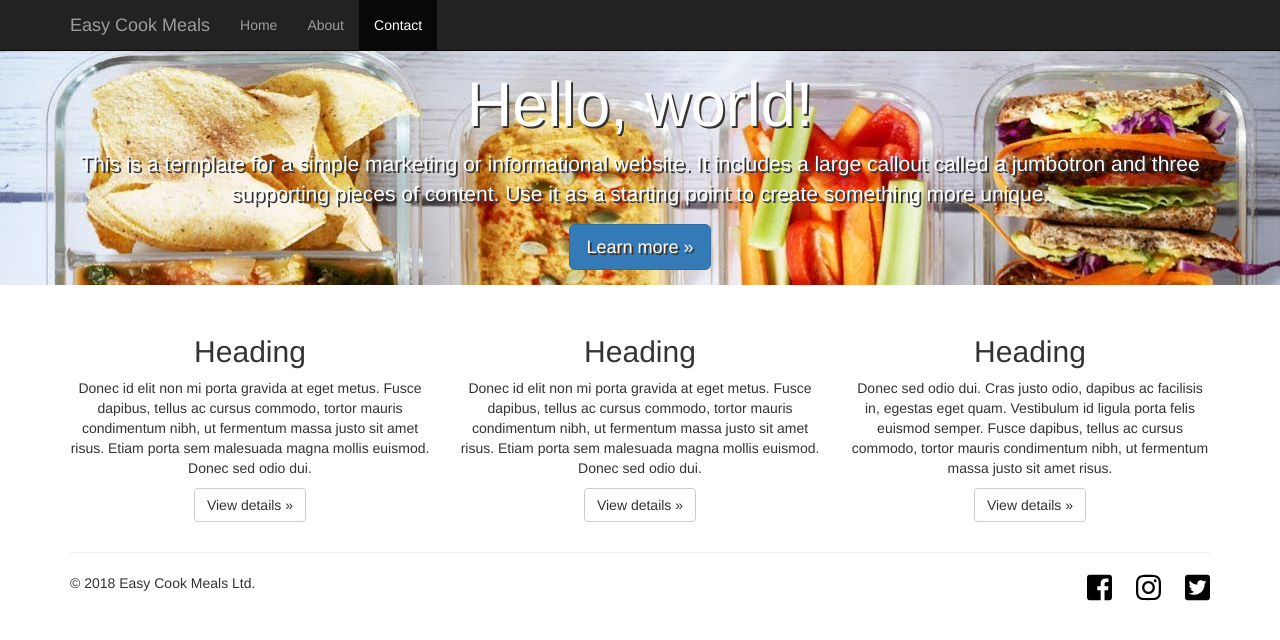
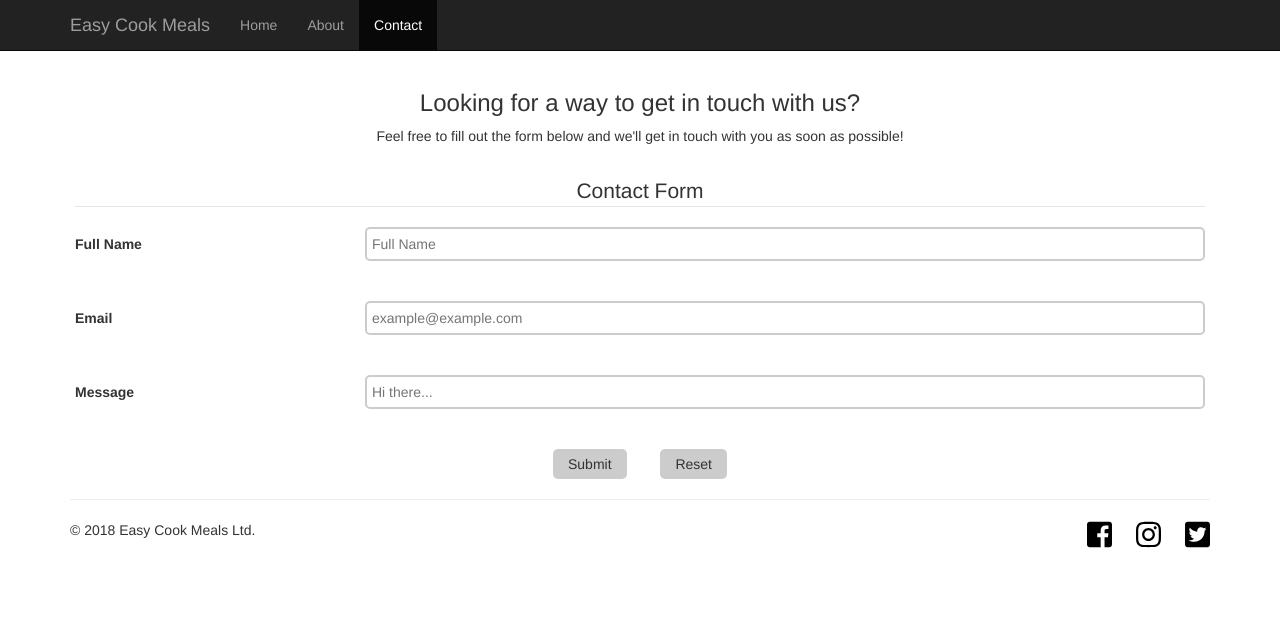
Before and after one commit to ACKAdeyemi/sparta-custom-bootstrap, a plain HTML site: page pages/contact.html in a window 1280 px wide. Drawn offline with Linux system fonts and the light colour scheme.

Commit message:
Contact Page complete

```diff
--- a/css/contact.css
+++ b/css/contact.css
@@ -0,0 +1,44 @@
+.header {
+  margin: 20px 0;
+}
+
+.form {
+  margin: 10px 20px;
+}
+
+.form-labels {
+  text-align: left;
+}
+
+.form-inputs {
+  text-align: right;
+}
+
+.form-labels label {
+  margin-top: 7px;
+  margin-bottom: 40px;
+}
+
+.form-inputs input {
+  width: 100%;
+  margin-bottom: 40px;
+
+  padding:5px;
+    border:2px solid #ccc;
+    -webkit-border-radius: 5px;
+    border-radius: 5px;
+}
+
+.message-textbox {
+  resize:both;
+}
+
+.form-buttons input {
+  padding:5px 15px;
+    background:#ccc;
+    border:0 none;
+    cursor:pointer;
+    -webkit-border-radius: 5px;
+    border-radius: 5px;
+    margin: 0 15px;
+}
--- a/pages/contact.html
+++ b/pages/contact.html
@@ -6,7 +6,7 @@
     <meta name="viewport" content="width=device-width, initial-scale=1">
     <meta name="description" content="Easy Cook Meals Website for people">
     <meta name="author" content="Isabel and Chris">
-    <title>Easy Cook Meals</title>
+    <title>Contact</title>
 
     <!-- ICON FOR THE TAB WINDOW -->
     <link rel="icon" type="image/png"  href="../images/site-favicon.png">
@@ -19,6 +19,7 @@
     <!-- OTHER CSS - ALWAYS BELOW BOOTSTRAP-->
     <link rel="stylesheet" type="text/css" href="../css/global.css">
     <link rel="stylesheet" type="text/css" href="../css/style.css">
+    <link rel="stylesheet" type="text/css" href="../css/contact.css">
   </head>
 
   <body>
@@ -43,32 +44,58 @@
       </div>
     </nav>
 
-    <!-- Main jumbotron for a primary marketing message or call to action -->
-    <div class="jumbotron">
+
     <div class="container">
-        <h1>Hello, world!</h1>
-        <p>This is a template for a simple marketing or informational website. It includes a large callout called a jumbotron and three supporting pieces of content. Use it as a starting point to create something more unique.</p>
-        <p><a class="btn btn-primary btn-lg" href="#" role="button">Learn more &raquo;</a></p>
+      <header class="header">
+        <div class="row">
+          <div class="col-lg-12">
+            <h3>Looking for a way to get in touch with us?</h3>
+            <p>Feel free to fill out the form below and we'll get in touch with you as soon as possible!</p>
+          </div>
+        </div>
+      </header>
+
+      <div class="form">
+        <div class="">
+          <form class="row" action="index.html" method="post">
+            <legend>Contact Form</legend>
+            <div class="">
+              <div class="row">
+                <div class="form-labels col-lg-3 col-md-3 col-sm-3 col-xs-3">
+                  <label>Full Name</label>
+                </div>
+                <div class="form-inputs col-lg-9 col-md-9 col-sm-9 col-xs-9">
+                  <input type="text" placeholder="Full Name">
                 </div>
               </div>
 
-    <div class="container">
-      <!-- Example row of columns -->
               <div class="row">
-        <div class="col-md-4">
-          <h2>Heading</h2>
-          <p>Donec id elit non mi porta gravida at eget metus. Fusce dapibus, tellus ac cursus commodo, tortor mauris condimentum nibh, ut fermentum massa justo sit amet risus. Etiam porta sem malesuada magna mollis euismod. Donec sed odio dui. </p>
-          <p><a class="btn btn-default" href="#" role="button">View details &raquo;</a></p>
+                <div class="form-labels col-lg-3 col-md-3 col-sm-3 col-xs-3">
+                  <label>Email</label>
                 </div>
-        <div class="col-md-4">
-          <h2>Heading</h2>
-          <p>Donec id elit non mi porta gravida at eget metus. Fusce dapibus, tellus ac cursus commodo, tortor mauris condimentum nibh, ut fermentum massa justo sit amet risus. Etiam porta sem malesuada magna mollis euismod. Donec sed odio dui. </p>
-          <p><a class="btn btn-default" href="#" role="button">View details &raquo;</a></p>
+                <div class="form-inputs col-lg-9 col-md-9 col-sm-9 col-xs-9">
+                  <input type="email" placeholder="example@example.com">
                 </div>
-        <div class="col-md-4">
-          <h2>Heading</h2>
-          <p>Donec sed odio dui. Cras justo odio, dapibus ac facilisis in, egestas eget quam. Vestibulum id ligula porta felis euismod semper. Fusce dapibus, tellus ac cursus commodo, tortor mauris condimentum nibh, ut fermentum massa justo sit amet risus.</p>
-          <p><a class="btn btn-default" href="#" role="button">View details &raquo;</a></p>
+              </div>
+
+              <div class="row">
+                <div class="form-labels col-lg-3 col-md-3 col-sm-3 col-xs-3">
+                  <label>Message</label>
+                </div>
+                <div class="form-inputs col-lg-9 col-md-9 col-sm-9 col-xs-9">
+                  <input class="message-textbox" type="textarea" placeholder="Hi there...">
+                </div>
+              </div>
+
+              <div class="form-buttons row">
+                <div class="col-md-12 col-sm-12 col-xs-12">
+                  <input type="submit" onclick="alert('Form Submitted')" value="Submit">
+                  <input type="reset">
+                </div>
+              </div>
+
+            </div>
+          </form>
         </div>
       </div>
 
```
Lines whose indentation alone changed are shown as unchanged.
